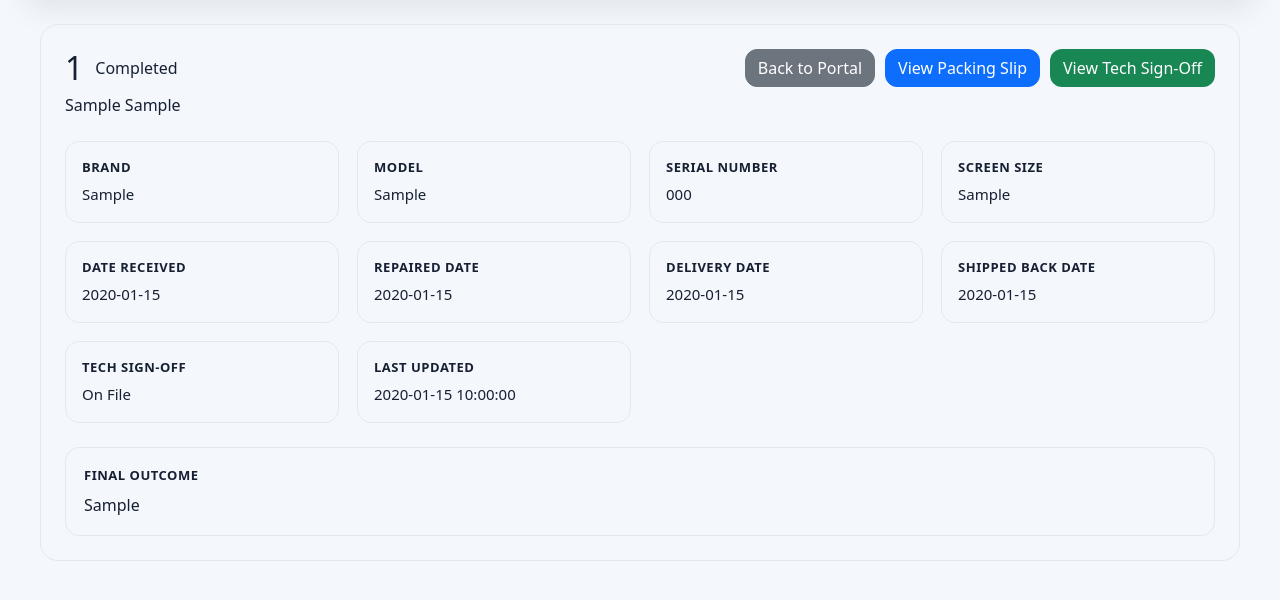
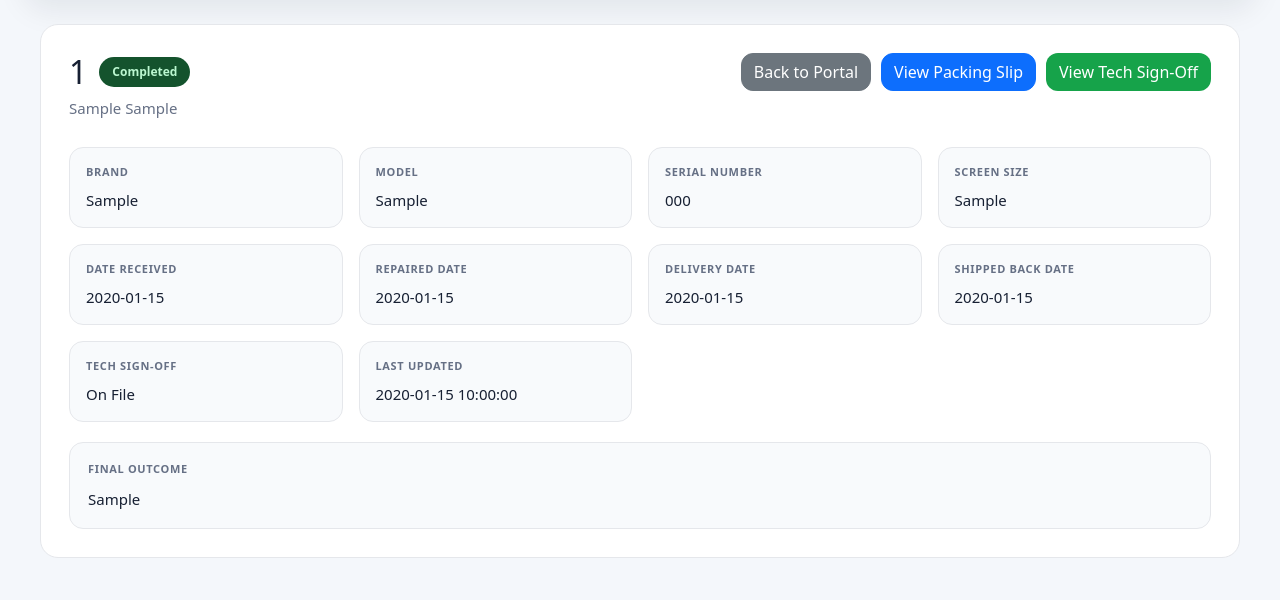
Before and after one commit to jralleman12A/pierson-repairs, a Flask app: page /customer/unit/1 in a window 1280 px wide. Shown: the part 131-731 px from the top of the page. Run offline with Flask 3, Linux system fonts and the light colour scheme; the visitor is signed in with stand-in values (Sample User, id 1); tables that the repository leaves empty hold one stand-in row (values such as "Sample post").

Commit message:
Update customer_detail.html

```diff
--- a/templates/customer_detail.html
+++ b/templates/customer_detail.html
@@ -8,10 +8,10 @@
 }
 
 .customer-detail-card {
-    background: var(--card);
+    background: var(--surface);
     border: 1px solid var(--border);
     border-radius: 18px;
-    padding: 24px;
+    padding: 28px;
     color: var(--text);
 }
 
@@ -21,7 +21,7 @@
     align-items: flex-start;
     gap: 16px;
     flex-wrap: wrap;
-    margin-bottom: 24px;
+    margin-bottom: 28px;
 }
 
 .customer-title-line {
@@ -38,73 +38,109 @@
 }
 
 .customer-subtitle {
-    color: var(--text-soft);
+    color: var(--muted);
     margin-top: 6px;
+    font-size: 15px;
 }
 
 .customer-actions {
     display: flex;
     gap: 10px;
     flex-wrap: wrap;
+    align-items: center;
 }
 
+/* Info grid boxes */
 .customer-grid {
     display: grid;
-    grid-template-columns: repeat(auto-fit, minmax(240px, 1fr));
-    gap: 18px;
+    grid-template-columns: repeat(auto-fit, minmax(220px, 1fr));
+    gap: 16px;
+    margin-bottom: 20px;
 }
 
 .customer-box {
-    background: var(--card-2);
+    background: var(--surface-2);
     border: 1px solid var(--border);
     border-radius: 14px;
     padding: 16px;
     color: var(--text);
-    box-shadow: 0 2px 8px var(--shadow);
 }
 
 .customer-box strong {
-    color: var(--text-soft);
     display: block;
-    margin-bottom: 6px;
-    font-size: 13px;
+    color: var(--muted);
+    font-size: 11px;
     text-transform: uppercase;
-    letter-spacing: 0.04em;
+    letter-spacing: 0.06em;
+    margin-bottom: 8px;
+    font-weight: 700;
 }
 
 .customer-box p {
     margin: 0;
     color: var(--text);
     font-size: 15px;
+    font-weight: 500;
 }
 
+/* Final outcome box */
 .customer-final {
-    margin-top: 24px;
-    background: var(--card-2);
+    background: var(--surface-2);
     border: 1px solid var(--border);
     border-radius: 14px;
     padding: 18px;
     color: var(--text);
-    box-shadow: 0 2px 8px var(--shadow);
 }
 
 .customer-final strong {
-    color: var(--text-soft);
     display: block;
-    margin-bottom: 8px;
-    font-size: 13px;
+    color: var(--muted);
+    font-size: 11px;
     text-transform: uppercase;
-    letter-spacing: 0.04em;
+    letter-spacing: 0.06em;
+    margin-bottom: 10px;
+    font-weight: 700;
 }
 
 .customer-final p {
-    margin-bottom: 0;
+    margin: 0;
     color: var(--text);
+    font-size: 15px;
 }
 
+/* Status pill */
+.customer-status {
+    display: inline-block;
+    padding: 6px 13px;
+    border-radius: 999px;
+    font-size: 12px;
+    font-weight: 800;
+    white-space: nowrap;
+}
+
+.customer-status-awaiting  { background: #5c3d00; color: #ffd166; }
+.customer-status-repair    { background: #123b66; color: #8ecaff; }
+.customer-status-parts     { background: #4b2d63; color: #d7a8ff; }
+.customer-status-complete  { background: #14532d; color: #bbf7d0; }
+.customer-status-delivered { background: #14532d; color: #bbf7d0; }
+.customer-status-shipped   { background: #14532d; color: #bbf7d0; }
+.customer-status-scrapped  { background: #5b1d1d; color: #ffb3b3; }
+.customer-status-default   { background: #334155; color: #ffffff; }
+
 .btn-green {
-    background: #198754 !important;
-    color: white !important;
+    background: #16a34a !important;
+    color: #ffffff !important;
+}
+
+.btn-green:hover {
+    background: #15803d !important;
+}
+
+@media (max-width: 700px) {
+    .customer-title-line h1 { font-size: 24px; }
+    .customer-header { flex-direction: column; }
+    .customer-actions { width: 100%; }
+    .customer-actions .btn { flex: 1; text-align: center; }
 }
 </style>
 
@@ -115,7 +151,20 @@
             <div>
                 <div class="customer-title-line">
                     <h1>{{ unit["intake_id"] or "" }}</h1>
-                    <span class="customer-status">{{ unit["status"] or "" }}</span>
+                    {% set status = unit["status"] or "" %}
+                    {% if status == "Awaiting Diagnosis" %}
+                        <span class="customer-status customer-status-awaiting">{{ status }}</span>
+                    {% elif status == "In Repair" %}
+                        <span class="customer-status customer-status-repair">{{ status }}</span>
+                    {% elif status == "Waiting on Parts" %}
+                        <span class="customer-status customer-status-parts">{{ status }}</span>
+                    {% elif status in ["Completed", "Shipped Back to MCPS", "Delivered to MCPS"] %}
+                        <span class="customer-status customer-status-complete">{{ status }}</span>
+                    {% elif status == "Scrapped" %}
+                        <span class="customer-status customer-status-scrapped">{{ status }}</span>
+                    {% else %}
+                        <span class="customer-status customer-status-default">{{ status }}</span>
+                    {% endif %}
                 </div>
                 <div class="customer-subtitle">
                     {{ unit["brand"] or "" }} {{ unit["model"] or "" }}
@@ -123,16 +172,14 @@
             </div>
 
             <div class="customer-actions">
-                <a href="{{ url_for('customer_portal', search=unit['serial_number']) }}" class="btn btn-secondary">
+                <a href="{{ url_for('customer_portal') }}" class="btn btn-secondary">
                     Back to Portal
                 </a>
-
                 <a href="{{ url_for('customer_packing_slip', unit_id=unit['id']) }}" class="btn btn-primary">
                     View Packing Slip
                 </a>
-
                 {% if unit["checkoff_file"] %}
-                  <a href="{{ url_for('customer_view_checkoff', unit_id=unit['id']) }}" target="_blank" class="btn btn-green">
+                    <a href="{{ url_for('customer_view_checkoff', unit_id=unit['id']) }}" target="_blank" class="btn btn-green">
                         View Tech Sign-Off
                     </a>
                 {% endif %}
@@ -142,58 +189,43 @@
         <div class="customer-grid">
             <div class="customer-box">
                 <strong>Brand</strong>
-                <p>{{ unit["brand"] or "" }}</p>
+                <p>{{ unit["brand"] or "—" }}</p>
             </div>
-
             <div class="customer-box">
                 <strong>Model</strong>
-                <p>{{ unit["model"] or "" }}</p>
+                <p>{{ unit["model"] or "—" }}</p>
             </div>
-
             <div class="customer-box">
                 <strong>Serial Number</strong>
-                <p>{{ unit["serial_number"] or "" }}</p>
+                <p>{{ unit["serial_number"] or "—" }}</p>
             </div>
-
             <div class="customer-box">
                 <strong>Screen Size</strong>
-                <p>{{ unit["screen_size"] or "" }}</p>
+                <p>{{ unit["screen_size"] or "—" }}</p>
             </div>
-
             <div class="customer-box">
                 <strong>Date Received</strong>
-                <p>{{ unit["date_received"] or "" }}</p>
+                <p>{{ unit["date_received"] or "—" }}</p>
             </div>
-
             <div class="customer-box">
                 <strong>Repaired Date</strong>
-                <p>{{ unit["repaired_date"] or "" }}</p>
+                <p>{{ unit["repaired_date"] or "—" }}</p>
             </div>
-
             <div class="customer-box">
                 <strong>Delivery Date</strong>
-                <p>{{ unit["delivery_date"] or "" }}</p>
+                <p>{{ unit["delivery_date"] or "—" }}</p>
             </div>
-
             <div class="customer-box">
                 <strong>Shipped Back Date</strong>
-                <p>{{ unit["shipped_back_date"] or "" }}</p>
+                <p>{{ unit["shipped_back_date"] or "—" }}</p>
             </div>
-
             <div class="customer-box">
                 <strong>Tech Sign-Off</strong>
-                <p>
-                    {% if unit["checkoff_file"] %}
-                        On File
-                    {% else %}
-                        Not Uploaded
-                    {% endif %}
-                </p>
+                <p>{% if unit["checkoff_file"] %}On File{% else %}Not Uploaded{% endif %}</p>
             </div>
-
             <div class="customer-box">
                 <strong>Last Updated</strong>
-                <p>{{ unit["updated_at"] or "" }}</p>
+                <p>{{ unit["updated_at"] or "—" }}</p>
             </div>
         </div>
 
```
